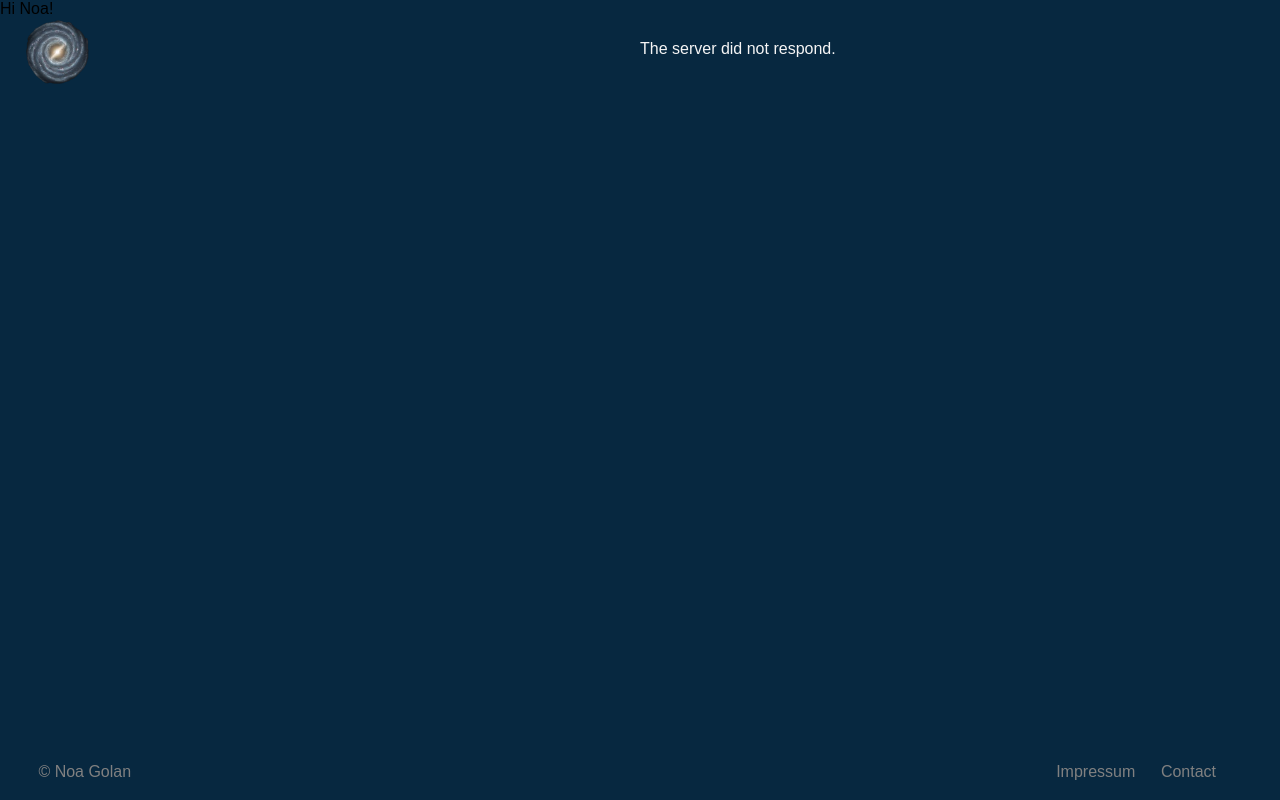
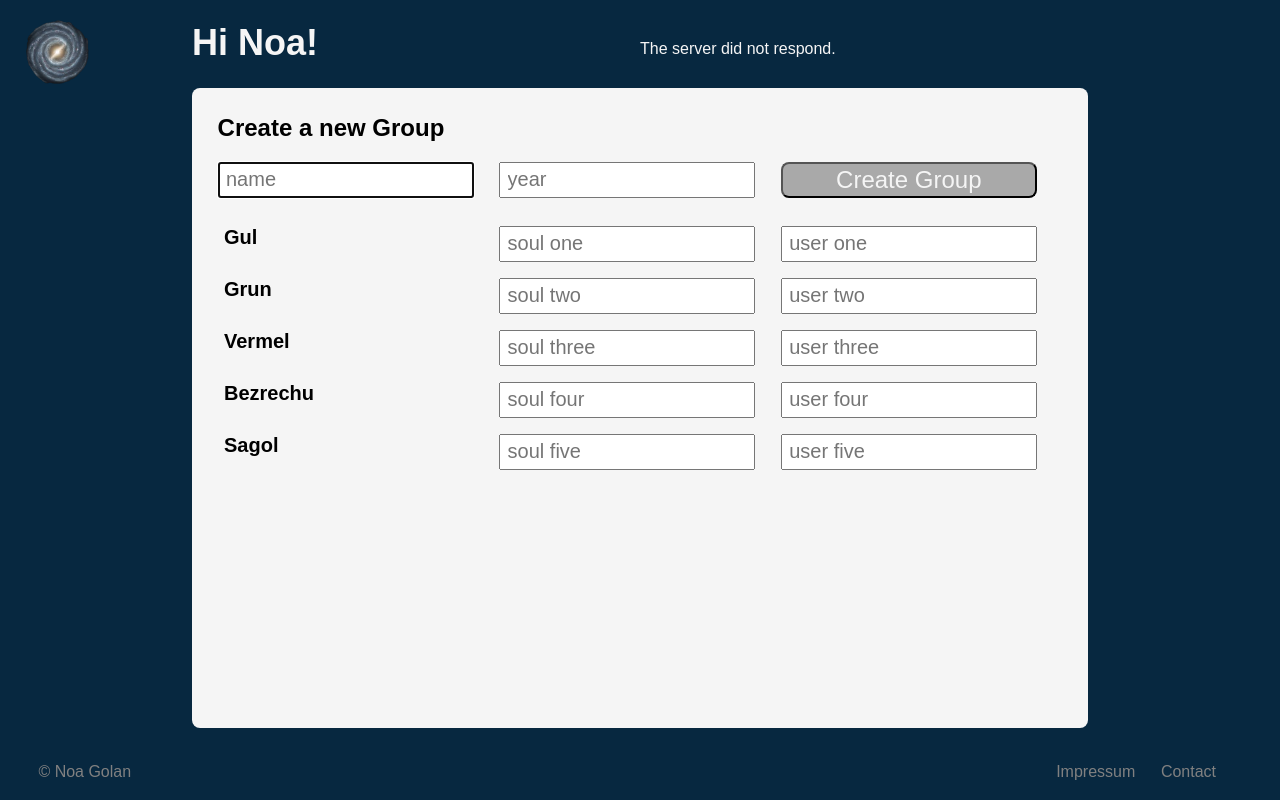
Before and after one commit to DerMeyer/noa-intuitive-story, a React (Create React App) app in the folder client/: page /avira in a window 1280 px wide. Built offline with nearby package versions, Linux system fonts and the light colour scheme; no server answers; a web font is replaced by a local one.

Commit message:
Create group UI in admin component.

```diff
--- a/client/src/admin.js
+++ b/client/src/admin.js
@@ -1,10 +1,80 @@
 import React, { Component } from 'react';
+import './page.css';
 
 class Admin extends Component {
+    constructor(props) {
+        super(props);
+        this.state = {
+            name: '',
+            year: '',
+            gul_soul: '',
+            grun_soul: '',
+            vermel_soul: '',
+            bezrechu_soul: '',
+            sagol_soul: '',
+            gul_name: '',
+            grun_name: '',
+            vermel_name: '',
+            bezrechu_name: '',
+            sagol_name: ''
+        };
+        this.style = {
+            extraSpace: {
+                marginBottom: '3.5vh'
+            }
+        };
+        this.firstInput = React.createRef();
+    }
+    componentDidMount() {
+        this.firstInput.current.focus();
+    }
+    compileData = event => {
+        this.setState({
+            [event.target.name]: event.target.value
+        });
+    }
+    createGroup = () => {
+        console.log(this.state);
+    }
     render() {
         return (
-            <section>
-                Hi Noa!
+            <section className="page_container">
+                <h1>Hi Noa!</h1>
+                <h2>Create a new Group</h2>
+                <section className="create_group_container">
+                    <section>
+                        <input
+                            ref={this.firstInput}
+                            style={this.style.extraSpace}
+                            name="name"
+                            type="text"
+                            value={this.state.name}
+                            placeholder="name"
+                            onChange={this.compileData}
+                            />
+                        <h4>Gul</h4>
+                        <h4>Grun</h4>
+                        <h4>Vermel</h4>
+                        <h4>Bezrechu</h4>
+                        <h4>Sagol</h4>
+                    </section>
+                    <section>
+                        <input style={this.style.extraSpace} name="year" type="text" value={this.state.year} placeholder="year" onChange={this.compileData} />
+                        <input name="gul_soul" type="text" value={this.state.gul_soul} placeholder="soul one"  onChange={this.compileData} />
+                        <input name="grun_soul" type="text" value={this.state.grun_soul} placeholder="soul two"  onChange={this.compileData} />
+                        <input name="vermel_soul" type="text" value={this.state.vermel_soul} placeholder="soul three"  onChange={this.compileData} />
+                        <input name="bezrechu_soul" type="text" value={this.state.bezrechu_soul} placeholder="soul four"  onChange={this.compileData} />
+                        <input name="sagol_soul" type="text" value={this.state.sagol_soul} placeholder="soul five" onChange={this.compileData} />
+                    </section>
+                    <section>
+                        <button style={this.style.extraSpace} onClick={this.createGroup}>Create Group</button>
+                        <input name="gul_name" type="text" value={this.state.gul_name} placeholder="user one"  onChange={this.compileData} />
+                        <input name="grun_name" type="text" value={this.state.grun_name} placeholder="user two"  onChange={this.compileData} />
+                        <input name="vermel_name" type="text" value={this.state.vermel_name} placeholder="user three"  onChange={this.compileData} />
+                        <input name="bezrechu_name" type="text" value={this.state.bezrechu_name} placeholder="user four"  onChange={this.compileData} />
+                        <input name="sagol_name" type="text" value={this.state.sagol_name} placeholder="user five" onChange={this.compileData} />
+                    </section>
+                </section>
             </section>
         )
     }
--- a/client/src/login.js
+++ b/client/src/login.js
@@ -21,7 +21,9 @@ class Login extends Component {
         this.firstInput.current.focus();
     }
     componentDidUpdate(prevProps) {
-        if (this.props.loggedIn && this.props.verified) {
+        if (this.props.loggedIn && this.props.verified === 2) {
+            window.location.replace('/avira');
+        } else if (this.props.loggedIn && this.props.verified) {
             window.location.replace('/');
         } else if (this.props.loggedIn && !this.props.verified) {
             window.location.replace('/verify_account');
@@ -81,7 +83,8 @@ class Login extends Component {
                 <input
                     ref={this.firstInput}
                     style={this.state.aliasRed}
-                    name="alias" type="text"
+                    name="alias"
+                    type="text"
                     value={this.state.alias}
                     placeholder="user name"
                     onFocus={this.emptyField}
--- /dev/null
+++ b/client/src/page.css
@@ -0,0 +1,68 @@
+.page_container {
+    position: absolute;
+    top: 11vh;
+    left: 15vw;
+    display: flex;
+    flex-direction: column;
+    align-items: center;
+    min-height: 80vh;
+    width: 70vw;
+    border-radius: 1vh;
+    background-color: whitesmoke;
+}
+
+.page_container section {
+    width: 66vw;
+    margin-bottom: 2vw;
+}
+
+.page_container h1 {
+    position: absolute;
+    top: -12vh;
+    left: 0;
+    font-size: 4.5vh;
+    color: whitesmoke;
+}
+
+.page_container h2 {
+    width: 66vw;
+    margin-top: 2vw;
+}
+
+.page_container input,
+.page_container h4 {
+    font-family: 'NTR', sans-serif;
+    font-size: 2.5vh;
+    height: 4.5vh;
+    width: 20vw;
+    padding-left: .5vw;
+    margin: 0 0 2vh 0;
+}
+
+.page_container button {
+    cursor: pointer;
+    font-family: 'NTR', sans-serif;
+    font-size: 3vh;
+    line-height: 1;
+    height: 4.5vh;
+    width: 20vw;
+    border-radius: 1vh;
+    margin: 0 0 2vh 0;
+    color: whitesmoke;
+    background-color: darkgray;
+    transition-duration: .15s;
+}
+
+.page_container button:hover {
+    background-color: lightgray;
+}
+
+.create_group_container {
+    display: flex;
+    justify-content: space-between;
+}
+
+.create_group_container section {
+    display: flex;
+    flex-direction: column;
+}
--- a/client/src/register.js
+++ b/client/src/register.js
@@ -120,7 +120,8 @@ class Register extends Component {
                 <input
                     ref={this.firstInput}
                     style={this.state.firstRed}
-                    name="first" type="text"
+                    name="first"
+                    type="text"
                     value={this.state.first}
                     placeholder="first name"
                     onFocus={this.emptyField}
--- a/client/src/verify.js
+++ b/client/src/verify.js
@@ -28,6 +28,7 @@ class Verify extends Component {
         }
     }
     componentWillUnmount() {
+        this.props.message.registerText && this.props.dispatch(deleteMessage());
         clearTimeout(this.setTimeoutID);
     }
     compileData = event => {
@@ -67,7 +68,8 @@ class Verify extends Component {
                 <input
                     ref={this.firstInput}
                     style={this.state.inputStyle}
-                    name="vCode" type="text"
+                    name="vCode"
+                    type="text"
                     value={this.state.vCode}
                     onChange={this.compileData}
                     onKeyDown={this.verify} />
```
